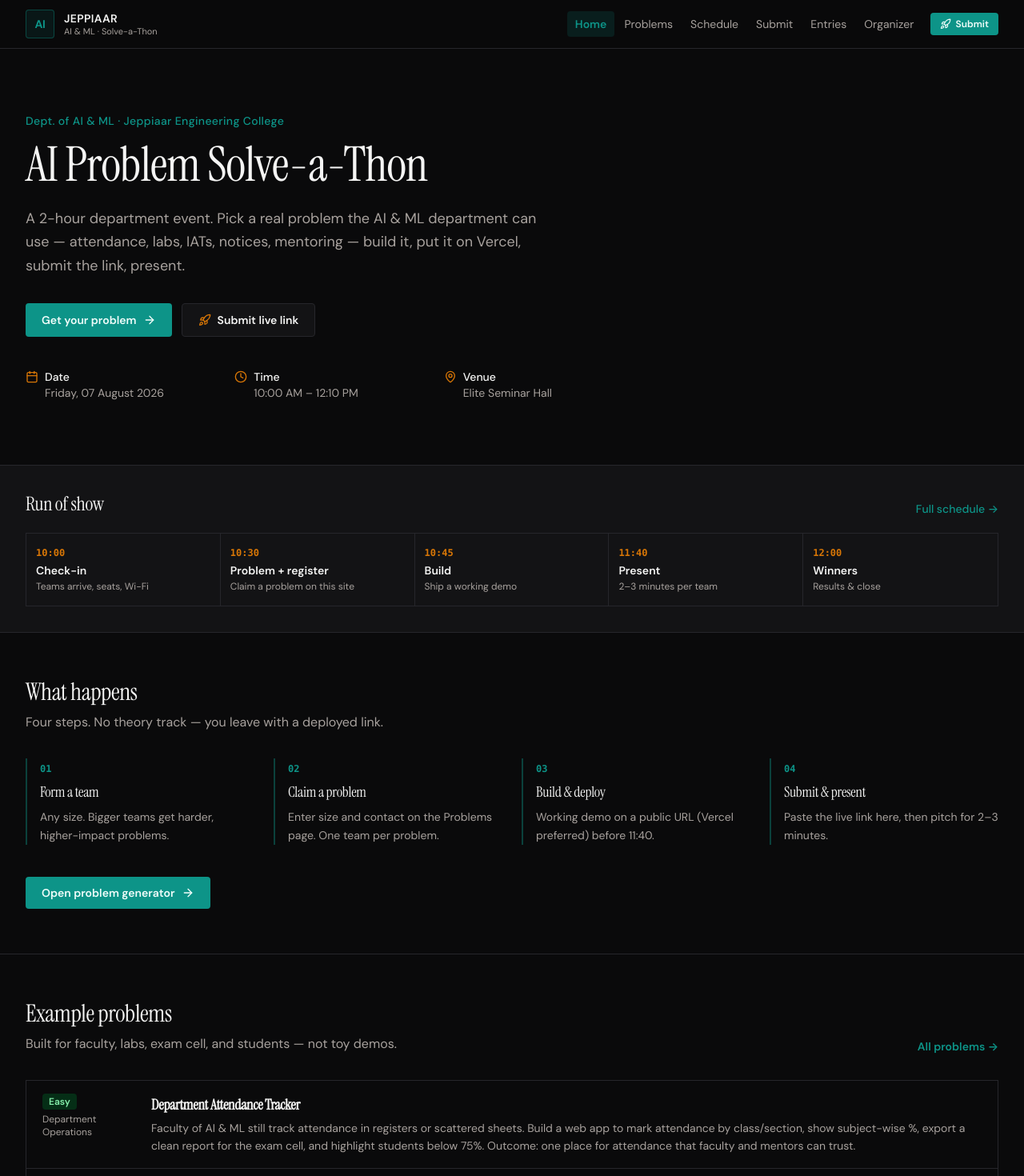
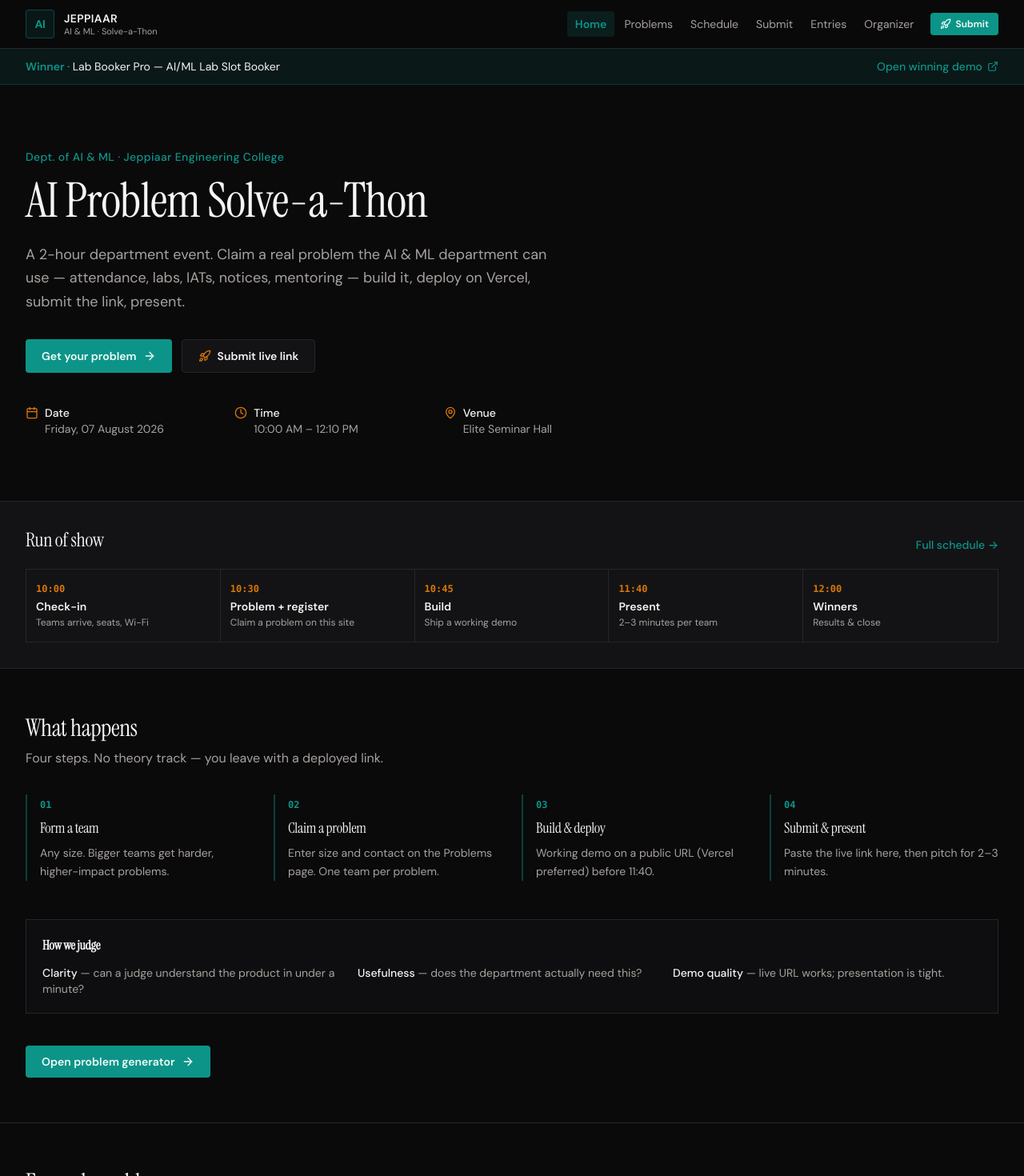
Before and after one commit to sairambn/AI-Competition, a React (Vite) app: page / in a window 1280 px wide. Shown: the top 1470 px of the page at 80% size. Built offline with nearby package versions, Linux system fonts and the light colour scheme.

Commit message:
Home: winner strip, tighter hero, judging criteria callout

```diff
--- a/src/pages/HomePage.tsx
+++ b/src/pages/HomePage.tsx
@@ -5,6 +5,7 @@ import {
   MapPin,
   ArrowRight,
   Rocket,
+  ExternalLink,
 } from "lucide-react";
 import { PROBLEMS, type Difficulty } from "@/data/problems";
 import { cn } from "@/lib/utils";
@@ -44,7 +45,24 @@ const AGENDA = [
 export function HomePage() {
   return (
     <div className="flex flex-col">
-      {/* Hero — left-weighted, event-first, no floating logo card */}
+      {/* Winner banner */}
+      <div className="border-b border-primary/25 bg-primary/10">
+        <div className="mx-auto flex max-w-7xl flex-wrap items-center justify-between gap-3 px-4 py-3 sm:px-6 lg:px-8">
+          <p className="text-sm text-foreground">
+            <span className="font-semibold text-primary">Winner · </span>
+            Lab Booker Pro — AI/ML Lab Slot Booker
+          </p>
+          <a
+            href="https://lab-booker-pro.vercel.app"
+            target="_blank"
+            rel="noopener noreferrer"
+            className="inline-flex items-center gap-1.5 text-sm font-medium text-primary hover:underline"
+          >
+            Open winning demo <ExternalLink className="h-3.5 w-3.5" />
+          </a>
+        </div>
+      </div>
+
       <section className="border-b border-border">
         <div className="mx-auto max-w-7xl px-4 py-14 sm:px-6 lg:px-8 lg:py-20">
           <div className="max-w-3xl animate-fade-up">
@@ -55,9 +73,9 @@ export function HomePage() {
               AI Problem Solve-a-Thon
             </h1>
             <p className="mt-5 max-w-2xl text-base leading-relaxed text-muted-foreground sm:text-lg">
-              A 2-hour department event. Pick a real problem the AI & ML
+              A 2-hour department event. Claim a real problem the AI & ML
               department can use — attendance, labs, IATs, notices, mentoring —
-              build it, put it on Vercel, submit the link, present.
+              build it, deploy on Vercel, submit the link, present.
             </p>
 
             <div className="mt-8 flex flex-wrap gap-3">
@@ -102,7 +120,6 @@ export function HomePage() {
         </div>
       </section>
 
-      {/* Agenda — horizontal timeline, not 5 equal marketing cards */}
       <section className="border-b border-border bg-card">
         <div className="mx-auto max-w-7xl px-4 py-8 sm:px-6 lg:px-8">
           <div className="mb-5 flex flex-wrap items-end justify-between gap-2">
@@ -126,7 +143,6 @@ export function HomePage() {
         </div>
       </section>
 
-      {/* What you do — numbered list, not icon circles */}
       <section className="border-b border-border px-4 py-14 sm:px-6 lg:px-8">
         <div className="mx-auto max-w-7xl">
           <h2 className="text-2xl text-foreground sm:text-3xl">What happens</h2>
@@ -167,6 +183,25 @@ export function HomePage() {
               </li>
             ))}
           </ol>
+
+          <div className="mt-12 border border-border bg-parchment px-5 py-5">
+            <h3 className="text-base font-semibold text-foreground">How we judge</h3>
+            <ul className="mt-3 grid gap-2 text-sm text-muted-foreground sm:grid-cols-3">
+              <li>
+                <span className="font-medium text-foreground">Clarity</span> — can a
+                judge understand the product in under a minute?
+              </li>
+              <li>
+                <span className="font-medium text-foreground">Usefulness</span> — does
+                the department actually need this?
+              </li>
+              <li>
+                <span className="font-medium text-foreground">Demo quality</span> — live
+                URL works; presentation is tight.
+              </li>
+            </ul>
+          </div>
+
           <div className="mt-10">
             <Link
               to="/problems"
@@ -178,7 +213,6 @@ export function HomePage() {
         </div>
       </section>
 
-      {/* Sample problems — list-like, not 4 equal marketing tiles */}
       <section className="px-4 py-14 sm:px-6 lg:px-8">
         <div className="mx-auto max-w-7xl">
           <div className="mb-8 flex flex-wrap items-end justify-between gap-3">
```
